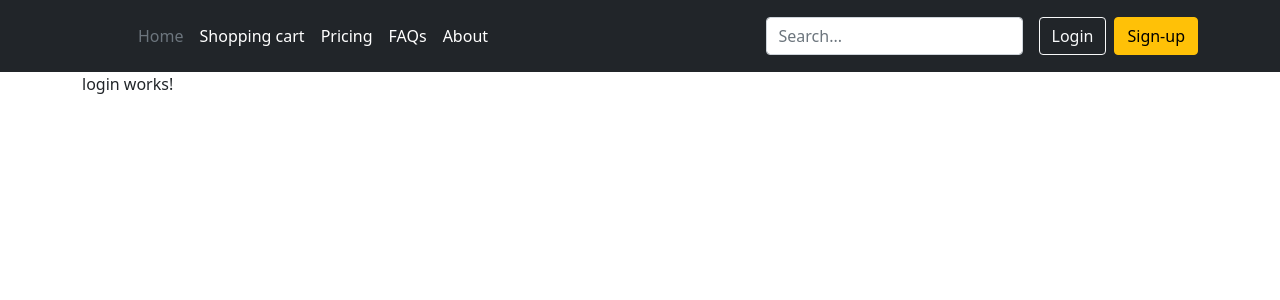
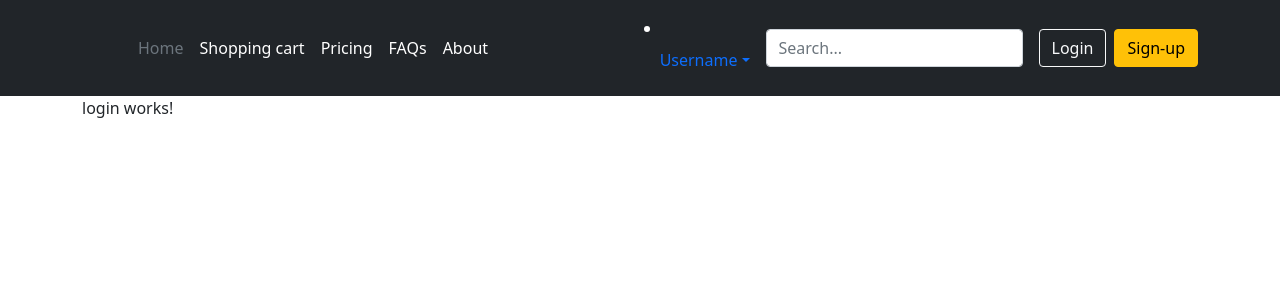
Before and after one commit to Cerebrovinny/ecommerce-angular, an Angular app: page /login in a window 1280 px wide. Shown: the top 300 px of the page. Built offline with nearby package versions, Linux system fonts and the light colour scheme; what @angular/fire would draw is missing.

Commit message:
Added dropdown menu

```diff
--- a/angular.json
+++ b/angular.json
@@ -27,6 +27,7 @@
               "src/assets"
             ],
             "styles": [
+              "node_modules/bootstrap/dist/css/bootstrap.min.css",
               "src/styles.css"
             ],
             "scripts": []
--- a/package.json
+++ b/package.json
@@ -15,9 +15,11 @@
     "@angular/compiler": "~13.1.0",
     "@angular/core": "~13.1.0",
     "@angular/forms": "~13.1.0",
+    "@angular/localize": "~13.1.0",
     "@angular/platform-browser": "~13.1.0",
     "@angular/platform-browser-dynamic": "~13.1.0",
     "@angular/router": "~13.1.0",
+    "@ng-bootstrap/ng-bootstrap": "^11.0.0",
     "angularfire2": "^5.4.2",
     "bootstrap": "^5.1.3",
     "firebase": "^7.24.0",
--- a/src/app/app.module.ts
+++ b/src/app/app.module.ts
@@ -16,6 +16,7 @@ import { MyOrdersComponent } from './my-orders/my-orders.component';
 import { AdminProductsComponent } from './admin/admin-products/admin-products.component';
 import { AdminOrdersComponent } from './admin/admin-orders/admin-orders.component';
 import { LoginComponent } from './login/login.component';
+import { NgbModule } from '@ng-bootstrap/ng-bootstrap';
 
 @NgModule({
   declarations: [
@@ -43,7 +44,8 @@ import { LoginComponent } from './login/login.component';
       { path: 'login', component: LoginComponent },
       { path: 'admin/products', component: AdminProductsComponent },
       { path: 'admin/orders', component: AdminOrdersComponent },
-    ])
+    ]),
+    NgbModule
   ],
   providers: [],
   bootstrap: [AppComponent]
--- a/src/app/bs-navbar/bs-navbar.component.css
+++ b/src/app/bs-navbar/bs-navbar.component.css
@@ -0,0 +1,3 @@
+.dropdown-toggle {
+    cursor: pointer;
+}
--- a/src/app/bs-navbar/bs-navbar.component.html
+++ b/src/app/bs-navbar/bs-navbar.component.html
@@ -13,6 +13,16 @@
           <li><a href="#" class="nav-link px-2 text-white">About</a></li>
         </ul>
 
+        <li ngbDropdown class="nav-item dropdown">
+          <a ngbDropdownToggle class="nav-link dropdown-toggle" id="dropdown01" data-toggle="dropdown-toggle">Username</a>
+          <div ngbDropdownMenu class="dropdown-menu" aria-labelledby="dropdown01">
+            <a class="dropdown-item" routerLink="/my/orders">My Orders</a>
+            <a class="dropdown-item" routerLink="admin/orders">Manage Orders</a>
+            <a class="dropdown-item" routerLink="admin/products">Manage Products</a>
+            <a class="dropdown-item" >Log out</a>
+          </div>
+        </li>
+
         <form class="col-12 col-lg-auto mb-3 mb-lg-0 me-lg-3">
           <input type="search" class="form-control form-control-dark" placeholder="Search..." aria-label="Search">
         </form>
--- a/src/polyfills.ts
+++ b/src/polyfills.ts
@@ -1,3 +1,7 @@
+/***************************************************************************************************
+ * Load `$localize` onto the global scope - used if i18n tags appear in Angular templates.
+ */
+import '@angular/localize/init';
 /**
  * This file includes polyfills needed by Angular and is loaded before the app.
  * You can add your own extra polyfills to this file.
```
Also changed, not shown: 1 other file (tests, documents, lock files or other folders).
